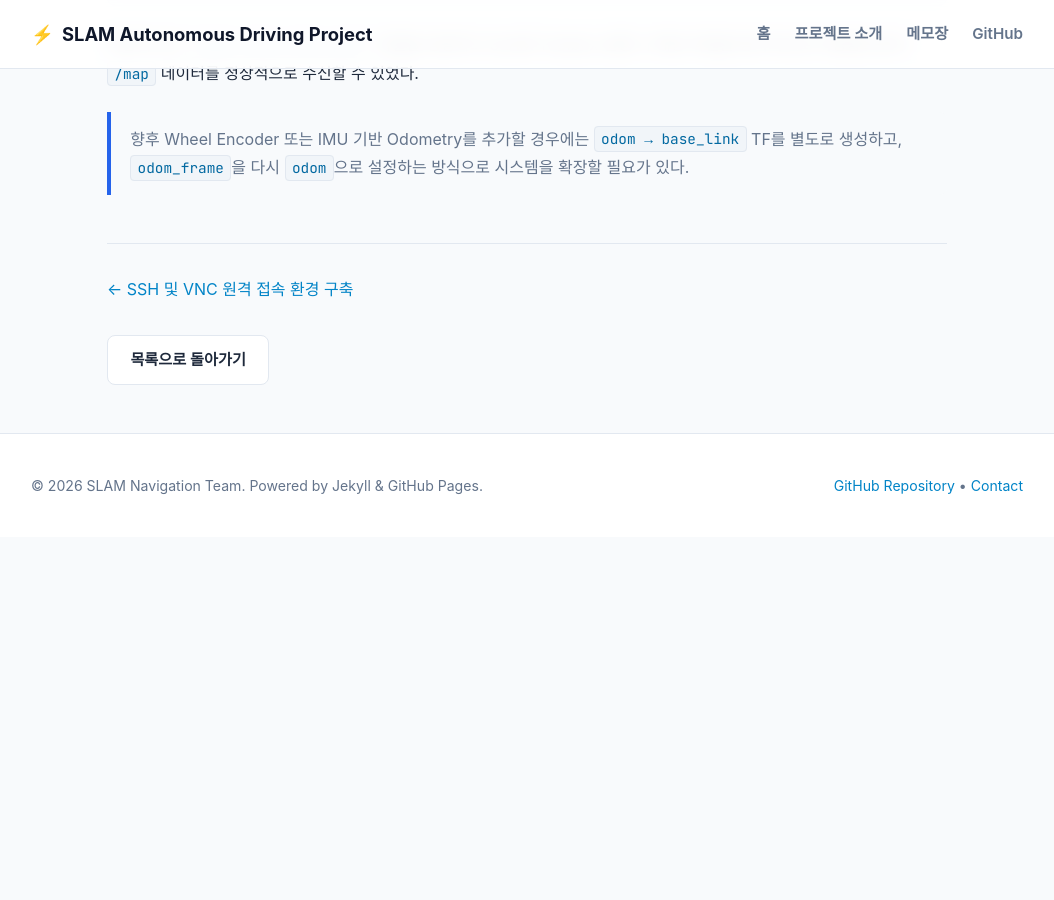
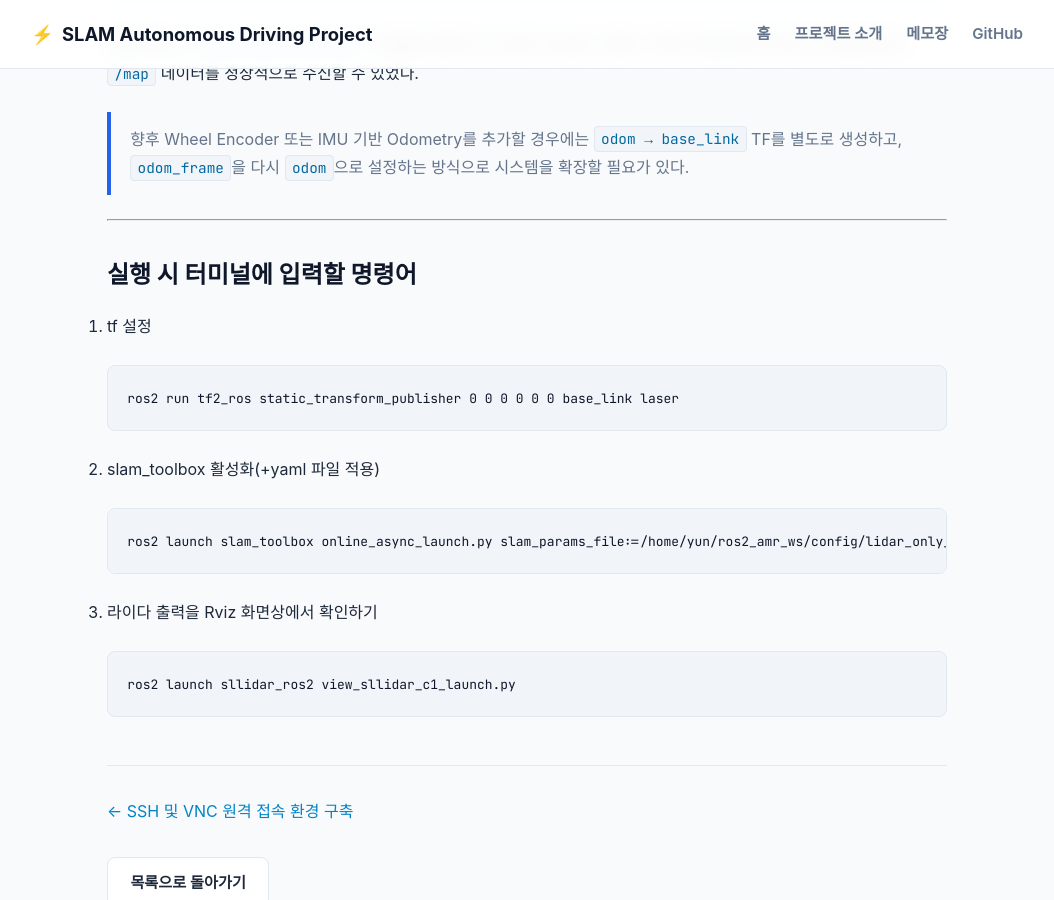
Before and after one commit to slam-navigation-project/slam-navigation-site, a Jekyll site: the page built from _posts/2026-09-28-SLAM-mapping-setting.md, in a window 1280 px wide and 900 px high, scrolled down 9395 px. Shown: the whole window, without its empty margins (113-1167 px from the left). Built offline with Jekyll 4.4.1, drawn with Linux system fonts in a browser that asks for light colours; some web fonts are replaced; before the commit the page ends 9932 px from its top, so only the background shows below that.

Commit message:
Update 2026-09-28-SLAM-mapping-setting.md

````diff
--- a/_posts/2026-09-28-SLAM-mapping-setting.md
+++ b/_posts/2026-09-28-SLAM-mapping-setting.md
@@ -382,3 +382,20 @@ RViz2에서 map 표시
 최종적으로 `lidar_only_slam.yaml` 파일을 생성하고 SLAM Toolbox 실행 시 해당 파일을 명시적으로 지정함으로써 `/map` 데이터를 정상적으로 수신할 수 있었다.
 
 > 향후 Wheel Encoder 또는 IMU 기반 Odometry를 추가할 경우에는 `odom → base_link` TF를 별도로 생성하고, `odom_frame`을 다시 `odom`으로 설정하는 방식으로 시스템을 확장할 필요가 있다.
+
+---
+## 실행 시 터미널에 입력할 명령어
+1. tf 설정
+```text
+ros2 run tf2_ros static_transform_publisher 0 0 0 0 0 0 base_link laser
+```
+
+2. slam_toolbox 활성화(+yaml 파일 적용)
+```text
+ros2 launch slam_toolbox online_async_launch.py slam_params_file:=/home/yun/ros2_amr_ws/config/lidar_only_slam.yaml use_sim_time:=false
+```
+
+3. 라이다 출력을 Rviz 화면상에서 확인하기
+```text
+ros2 launch sllidar_ros2 view_sllidar_c1_launch.py
+```
````
